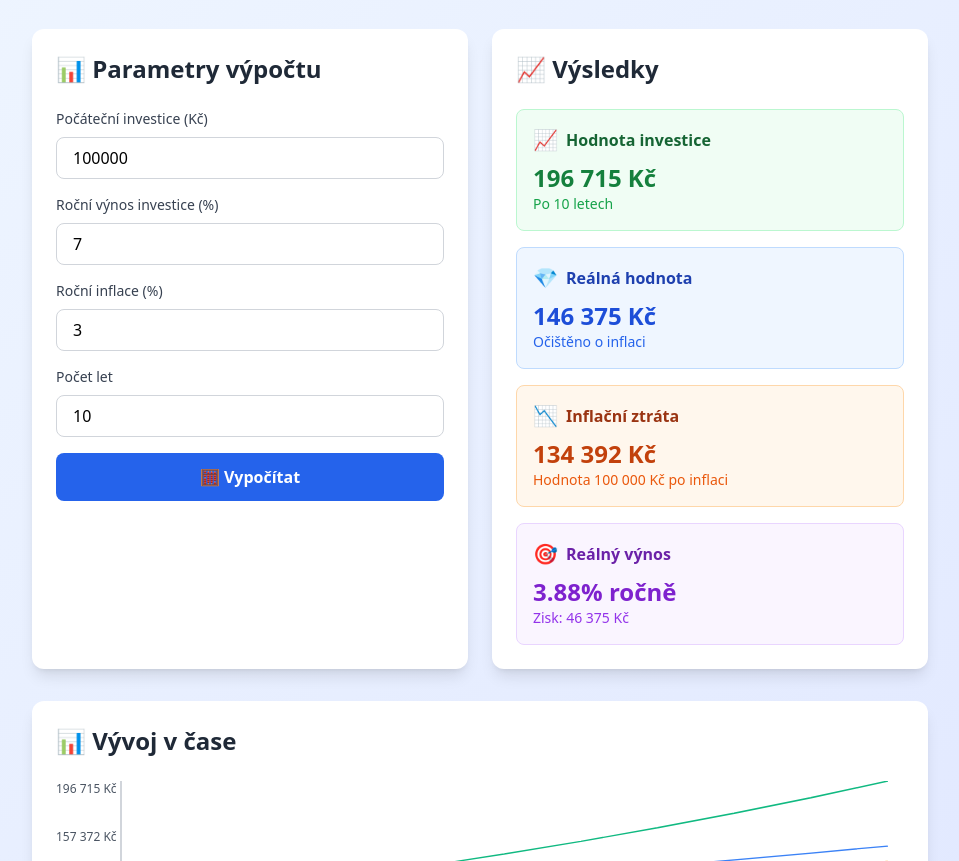
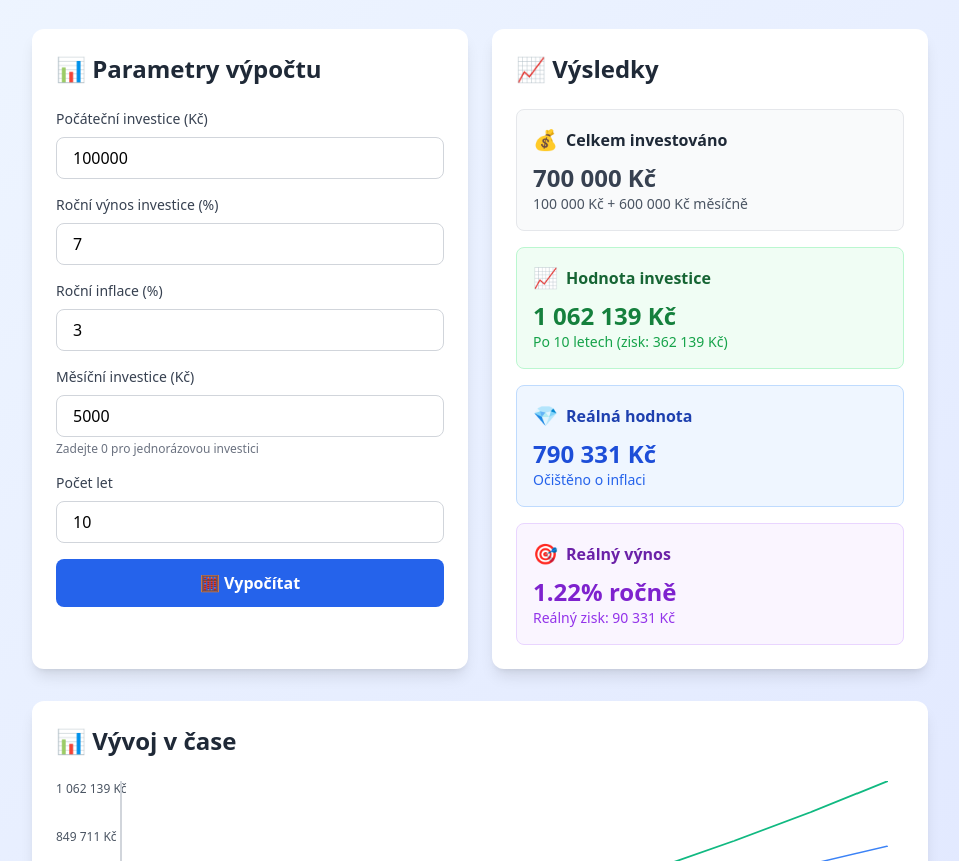
Before and after one commit to ViteznyZivot/kalkula-ka-inflace-investice, a plain HTML site: page index.html in a window 1280 px wide. Shown: the part 91-952 px from the top of the page, without its empty margins (160-1119 px from the left). Drawn offline with nearby package versions, Linux system fonts and the light colour scheme.

Commit message:
Update index.html

```diff
--- a/index.html
+++ b/index.html
@@ -40,6 +40,13 @@
                         <label class="block text-sm font-medium text-gray-700 mb-2">Roční inflace (%)</label>
                         <input type="number" id="inflationRate" value="3" step="0.1"
                                class="w-full px-4 py-2 border border-gray-300 rounded-lg focus:ring-2 focus:ring-blue-500 focus:border-transparent">
+                    </div>
+
+                    <div>
+                        <label class="block text-sm font-medium text-gray-700 mb-2">Měsíční investice (Kč)</label>
+                        <input type="number" id="monthlyInvestment" value="5000" min="0"
+                               class="w-full px-4 py-2 border border-gray-300 rounded-lg focus:ring-2 focus:ring-blue-500 focus:border-transparent">
+                        <p class="text-xs text-gray-500 mt-1">Zadejte 0 pro jednorázovou investici</p>
                     </div>
 
                     <div>
@@ -92,6 +99,7 @@
 
         function calculate() {
             const initialAmount = parseFloat(document.getElementById('initialAmount').value);
+            const monthlyInvestment = parseFloat(document.getElementById('monthlyInvestment').value) || 0;
             const investmentReturn = parseFloat(document.getElementById('investmentReturn').value) / 100;
             const inflationRate = parseFloat(document.getElementById('inflationRate').value) / 100;
             const years = parseInt(document.getElementById('years').value);
@@ -101,24 +109,47 @@
                 return;
             }
 
-            // Výpočty
-            const finalInvestmentValue = initialAmount * Math.pow(1 + investmentReturn, years);
-            const inflationAdjustedValue = initialAmount * Math.pow(1 + inflationRate, years);
+            // Výpočty s měsíčními investicemi
+            const monthlyReturn = investmentReturn / 12;
+            const totalMonths = years * 12;
+
+            // Hodnota počáteční investice
+            const initialFinalValue = initialAmount * Math.pow(1 + investmentReturn, years);
+
+            // Hodnota měsíčních investic (budoucí hodnota anuity)
+            let monthlyFinalValue = 0;
+            if (monthlyInvestment > 0) {
+                monthlyFinalValue = monthlyInvestment * (Math.pow(1 + monthlyReturn, totalMonths) - 1) / monthlyReturn;
+            }
+
+            const finalInvestmentValue = initialFinalValue + monthlyFinalValue;
+            const totalInvested = initialAmount + (monthlyInvestment * totalMonths);
+
+            const inflationAdjustedValue = totalInvested * Math.pow(1 + inflationRate, years);
             const realValue = finalInvestmentValue / Math.pow(1 + inflationRate, years);
-            const realGain = realValue - initialAmount;
-            const realReturnRate = ((realValue / initialAmount) ** (1/years) - 1) * 100;
+            const realGain = realValue - totalInvested;
+            const realReturnRate = totalInvested > 0 ? ((realValue / totalInvested) ** (1/years) - 1) * 100 : 0;
 
             // Zobrazení výsledků
             const resultsDiv = document.getElementById('results');
             resultsDiv.innerHTML = `
                 <div class="space-y-4">
+                    <div class="bg-gray-50 border border-gray-200 rounded-lg p-4">
+                        <div class="flex items-center mb-2">
+                            <span class="text-gray-600 text-xl mr-2">💰</span>
+                            <h3 class="font-semibold text-gray-800">Celkem investováno</h3>
+                        </div>
+                        <p class="text-2xl font-bold text-gray-700">${formatCurrency(totalInvested)}</p>
+                        <p class="text-sm text-gray-600">${formatCurrency(initialAmount)} + ${monthlyInvestment > 0 ? formatCurrency(monthlyInvestment * totalMonths) + ' měsíčně' : '0 měsíčně'}</p>
+                    </div>
+
                     <div class="bg-green-50 border border-green-200 rounded-lg p-4">
                         <div class="flex items-center mb-2">
                             <span class="text-green-600 text-xl mr-2">📈</span>
                             <h3 class="font-semibold text-green-800">Hodnota investice</h3>
                         </div>
                         <p class="text-2xl font-bold text-green-700">${formatCurrency(finalInvestmentValue)}</p>
-                        <p class="text-sm text-green-600">Po ${years} letech</p>
+                        <p class="text-sm text-green-600">Po ${years} letech (zisk: ${formatCurrency(finalInvestmentValue - totalInvested)})</p>
                     </div>
 
                     <div class="bg-blue-50 border border-blue-200 rounded-lg p-4">
@@ -130,33 +161,33 @@
                         <p class="text-sm text-blue-600">Očištěno o inflaci</p>
                     </div>
 
-                    <div class="bg-orange-50 border border-orange-200 rounded-lg p-4">
-                        <div class="flex items-center mb-2">
-                            <span class="text-orange-600 text-xl mr-2">📉</span>
-                            <h3 class="font-semibold text-orange-800">Inflační ztráta</h3>
-                        </div>
-                        <p class="text-2xl font-bold text-orange-700">${formatCurrency(inflationAdjustedValue)}</p>
-                        <p class="text-sm text-orange-600">Hodnota ${formatCurrency(initialAmount)} po inflaci</p>
-                    </div>
-
                     <div class="bg-purple-50 border border-purple-200 rounded-lg p-4">
                         <div class="flex items-center mb-2">
                             <span class="text-purple-600 text-xl mr-2">🎯</span>
                             <h3 class="font-semibold text-purple-800">Reálný výnos</h3>
                         </div>
                         <p class="text-2xl font-bold text-purple-700">${realReturnRate.toFixed(2)}% ročně</p>
-                        <p class="text-sm text-purple-600">Zisk: ${formatCurrency(realGain)}</p>
+                        <p class="text-sm text-purple-600">Reálný zisk: ${formatCurrency(realGain)}</p>
                     </div>
                 </div>
             `;
 
             // Vytvoření grafu
-            createChart(initialAmount, investmentReturn, inflationRate, years);
+            createChart(initialAmount, monthlyInvestment, investmentReturn, inflationRate, years);
         }
 
-        function createChart(initialAmount, investmentReturn, inflationRate, years) {
+        function createChart(initialAmount, monthlyInvestment, investmentReturn, inflationRate, years) {
             const chartDiv = document.getElementById('chart');
-            const maxValue = initialAmount * Math.pow(1 + investmentReturn, years);
+
+            // Výpočet maximální hodnoty pro škálování grafu
+            const monthlyReturn = investmentReturn / 12;
+            const totalMonths = years * 12;
+            const initialFinalValue = initialAmount * Math.pow(1 + investmentReturn, years);
+            let monthlyFinalValue = 0;
+            if (monthlyInvestment > 0) {
+                monthlyFinalValue = monthlyInvestment * (Math.pow(1 + monthlyReturn, totalMonths) - 1) / monthlyReturn;
+            }
+            const maxValue = initialFinalValue + monthlyFinalValue;
 
             let chartHTML = '<div class="w-full h-full relative">';
 
@@ -173,30 +204,39 @@
 
             // Čáry investice a inflace
             let investmentPoints = '';
-            let inflationPoints = '';
+            let totalInvestedPoints = '';
             let realValuePoints = '';
 
             for (let year = 0; year <= years; year++) {
                 const x = (year / years) * 100;
 
-                const investmentValue = initialAmount * Math.pow(1 + investmentReturn, year);
+                // Hodnota investice s měsíčními příspěvky
+                const monthsElapsed = year * 12;
+                const initialValue = initialAmount * Math.pow(1 + investmentReturn, year);
+                let monthlyValue = 0;
+                if (monthlyInvestment > 0 && monthsElapsed > 0) {
+                    monthlyValue = monthlyInvestment * (Math.pow(1 + monthlyReturn, monthsElapsed) - 1) / monthlyReturn;
+                }
+                const investmentValue = initialValue + monthlyValue;
                 const investmentY = 100 - (investmentValue / maxValue) * 100;
 
-                const inflationValue = initialAmount * Math.pow(1 + inflationRate, year);
-                const inflationY = 100 - (inflationValue / maxValue) * 100;
+                // Celková investovaná částka
+                const totalInvested = initialAmount + (monthlyInvestment * monthsElapsed);
+                const totalInvestedY = 100 - (totalInvested / maxValue) * 100;
 
+                // Reálná hodnota
                 const realValue = investmentValue / Math.pow(1 + inflationRate, year);
                 const realY = 100 - (realValue / maxValue) * 100;
 
                 investmentPoints += `${x},${investmentY} `;
-                inflationPoints += `${x},${inflationY} `;
+                totalInvestedPoints += `${x},${totalInvestedY} `;
                 realValuePoints += `${x},${realY} `;
             }
 
             chartHTML += `
                 <svg class="absolute inset-0 w-full h-full" viewBox="0 0 100 100" preserveAspectRatio="none">
                     <polyline points="${investmentPoints}" fill="none" stroke="#10B981" stroke-width="0.5" />
-                    <polyline points="${inflationPoints}" fill="none" stroke="#F59E0B" stroke-width="0.5" />
+                    <polyline points="${totalInvestedPoints}" fill="none" stroke="#6B7280" stroke-width="0.5" />
                     <polyline points="${realValuePoints}" fill="none" stroke="#3B82F6" stroke-width="0.5" />
                 </svg>
             `;
@@ -208,15 +248,15 @@
                 <div class="absolute bottom-0 right-0 bg-white border border-gray-200 rounded p-2 text-xs">
                     <div class="flex items-center mb-1">
                         <div class="w-3 h-0.5 bg-green-500 mr-2"></div>
-                        <span>Investice</span>
+                        <span>Hodnota investice</span>
                     </div>
                     <div class="flex items-center mb-1">
                         <div class="w-3 h-0.5 bg-blue-500 mr-2"></div>
                         <span>Reálná hodnota</span>
                     </div>
                     <div class="flex items-center">
-                        <div class="w-3 h-0.5 bg-yellow-500 mr-2"></div>
-                        <span>Inflace</span>
+                        <div class="w-3 h-0.5 bg-gray-500 mr-2"></div>
+                        <span>Investováno celkem</span>
                     </div>
                 </div>
             `;
@@ -235,12 +275,12 @@
 
         // Automatický výpočet při změně hodnot
         document.addEventListener('DOMContentLoaded', function() {
-            const inputs = ['initialAmount', 'investmentReturn', 'inflationRate', 'years'];
+            const inputs = ['initialAmount', 'monthlyInvestment', 'investmentReturn', 'inflationRate', 'years'];
             inputs.forEach(id => {
                 document.getElementById(id).addEventListener('input', calculate);
             });
             calculate(); // Počáteční výpočet
         });
     </script>
-<script>(function(){function c(){var b=a.contentDocument||a.contentWindow.document;if(b){var d=b.createElement('script');d.innerHTML="window.__CF$cv$params={r:'98725589b119afcc',t:'MTc1OTIyMDc3My4wMDAwMDA='};var a=document.createElement('script');a.nonce='';a.src='/cdn-cgi/challenge-platform/scripts/jsd/main.js';document.getElementsByTagName('head')[0].appendChild(a);";b.getElementsByTagName('head')[0].appendChild(d)}}if(document.body){var a=document.createElement('iframe');a.height=1;a.width=1;a.style.position='absolute';a.style.top=0;a.style.left=0;a.style.border='none';a.style.visibility='hidden';document.body.appendChild(a);if('loading'!==document.readyState)c();else if(window.addEventListener)document.addEventListener('DOMContentLoaded',c);else{var e=document.onreadystatechange||function(){};document.onreadystatechange=function(b){e(b);'loading'!==document.readyState&&(document.onreadystatechange=e,c())}}}})();</script></body>
+<script>(function(){function c(){var b=a.contentDocument||a.contentWindow.document;if(b){var d=b.createElement('script');d.innerHTML="window.__CF$cv$params={r:'9872700da400b38c',t:'MTc1OTIyMTg1OS4wMDAwMDA='};var a=document.createElement('script');a.nonce='';a.src='/cdn-cgi/challenge-platform/scripts/jsd/main.js';document.getElementsByTagName('head')[0].appendChild(a);";b.getElementsByTagName('head')[0].appendChild(d)}}if(document.body){var a=document.createElement('iframe');a.height=1;a.width=1;a.style.position='absolute';a.style.top=0;a.style.left=0;a.style.border='none';a.style.visibility='hidden';document.body.appendChild(a);if('loading'!==document.readyState)c();else if(window.addEventListener)document.addEventListener('DOMContentLoaded',c);else{var e=document.onreadystatechange||function(){};document.onreadystatechange=function(b){e(b);'loading'!==document.readyState&&(document.onreadystatechange=e,c())}}}})();</script></body>
 </html>
```
